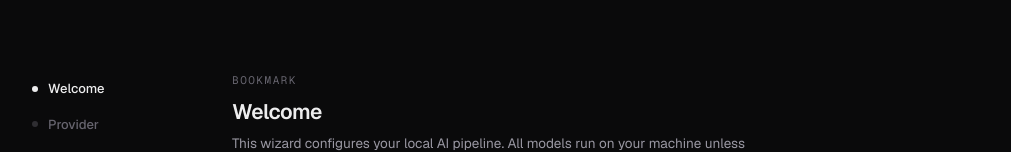
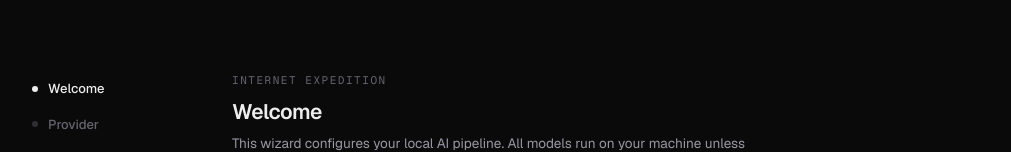
Before and after one commit to Ajitesh-Tamrakar/Bookmark, a React (Vite) app in the folder frontend/: page /setup in a window 1280 px wide. Shown: the top 152 px of the page, without its empty margins (138-1149 px from the left). Built offline with nearby package versions, Linux system fonts and the light colour scheme; no server answers.

Commit message:
Name change

```diff
--- a/frontend/src/pages/PipelinePage.jsx
+++ b/frontend/src/pages/PipelinePage.jsx
@@ -2,6 +2,7 @@ import { useState, useEffect, useRef } from 'react';
 import { Navigate, Link, useNavigate } from 'react-router-dom';
 
 import { redirectIfSetupRequired } from '../utils/setupGuard';
+import useDevModeGuard from '../hooks/useDevModeGuard';
 import {
   PipelineNav,
   WorkerStatusBar,
@@ -41,22 +42,6 @@ function fmtAgo(ms) {
 }
 
 // ---------------------------------------------------------------------------
-// Dev-mode guard — redirects away if setup_status says dev_mode is false
-// ---------------------------------------------------------------------------
-function useDevModeGuard() {
-  const [status, setStatus] = useState('loading'); // 'loading' | 'allowed' | 'denied'
-
-  useEffect(() => {
-    fetch('/setup/status/')
-      .then((res) => res.json())
-      .then((data) => setStatus(data.dev_mode ? 'allowed' : 'denied'))
-      .catch(() => setStatus('denied'));
-  }, []);
-
-  return status;
-}
-
-// ---------------------------------------------------------------------------
 // PipelinePage
 // ---------------------------------------------------------------------------
 export default function PipelinePage() {
@@ -72,7 +57,7 @@ export default function PipelinePage() {
 
   const pollRef = useRef(null);
 
-  useEffect(() => { document.title = 'Bookmark · Pipeline'; }, []);
+  useEffect(() => { document.title = 'Internet Expedition · Pipeline'; }, []);
 
   const fetchStatus = async () => {
     try {
@@ -220,7 +205,7 @@ export default function PipelinePage() {
               </svg>
             </span>
             <span className="text-[15.5px] font-semibold tracking-tight text-text-primary">
-              Bookmark
+              Internet Expedition
             </span>
             <span className="text-border-strong text-[15px]">/</span>
             <span className="text-[15.5px] font-semibold tracking-tight text-text-primary">
--- a/frontend/src/pages/SetupPage.jsx
+++ b/frontend/src/pages/SetupPage.jsx
@@ -297,7 +297,7 @@ export default function SetupPage() {
     }, 1000);
   }
 
-  useEffect(() => { document.title = 'Bookmark · Setup'; }, []);
+  useEffect(() => { document.title = 'Internet Expedition · Setup'; }, []);
 
   useEffect(() => {
     fetch('/setup/models/')
@@ -444,7 +444,7 @@ export default function SetupPage() {
               {/* ---- Welcome ---- */}
               <section id="welcome">
                 <SectionHeader
-                  eyebrow="Bookmark"
+                  eyebrow="Internet Expedition"
                   title="Welcome"
                   description="This wizard configures your local AI pipeline. All models run on your machine unless you choose a hosted provider. You'll only need to do this once."
                   className="max-w-[520px]"
```
